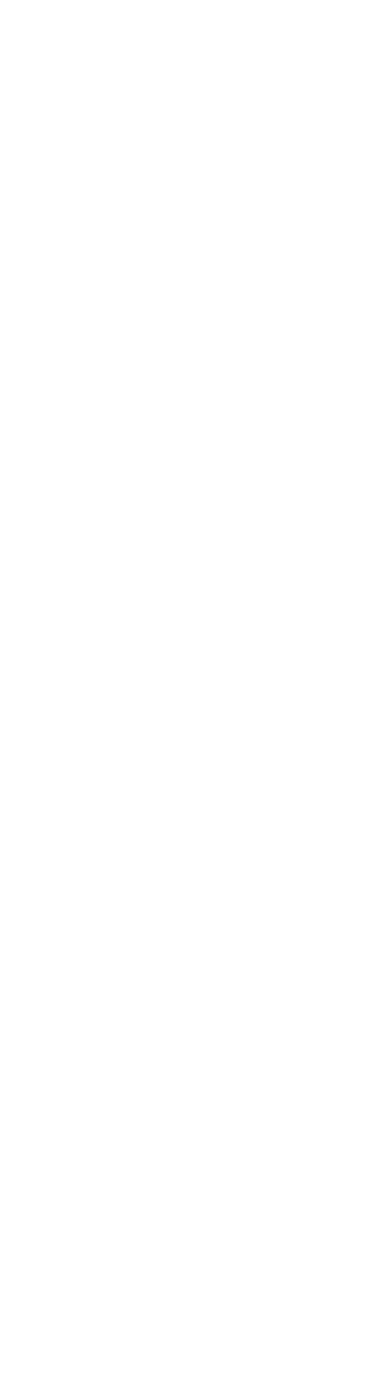
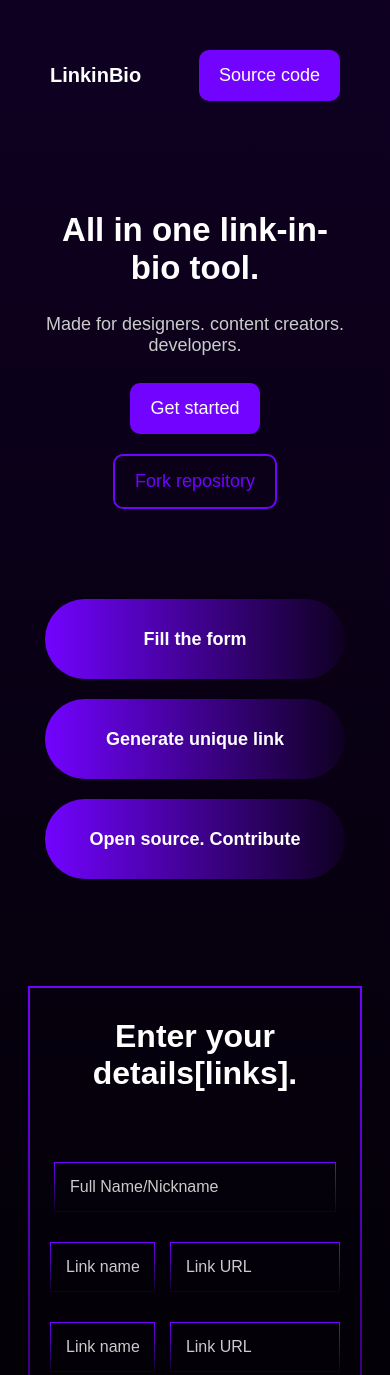
Before and after one commit to Majoralter/LinkinBio, a plain HTML site: page index.html in a window 390 px wide. Shown: the top 1375 px of the page. Before the commit the page ends 844 px from the top, so only its background shows below. Drawn offline with Linux system fonts and the light colour scheme.

Commit message:
Built Landing page

```diff
--- a/index.html
+++ b/index.html
@@ -4,9 +4,84 @@
     <meta charset="UTF-8">
     <meta http-equiv="X-UA-Compatible" content="IE=edge">
     <meta name="viewport" content="width=device-width, initial-scale=1.0">
-    <title>Document</title>
+    <link rel="stylesheet" href="style.css">
+    <link rel="shortcut icon" href="favicon/icons8-link-64.png" type="image/x-icon">
+    <title>LinkinBio</title>
 </head>
 <body>
+    <nav id="nav-bar">
+        <a href="/index.html" id="logo">
+        LinkinBio
+    </a>
 
+       <a href="https://github.com/Majoralter/LinkinBio.git"><button>Source code</button></a>
+    </nav>
+
+    <main>
+        <section id="section-1">
+            <h1>
+                All in one link-in-bio tool.
+            </h1>
+
+            <p>
+                Made for designers. content creators. developers.
+            </p>
+
+            <div id="cta">
+              <a href="#section-2">
+                <button>Get started</button>
+            </a>
+
+              <a href="https://github.com/Majoralter/LinkinBio.git">
+                <button id="second-cta">Fork repository</button>
+            </a>
+            </div>
+
+            <div id="pills">
+                <div id="first-pill">
+                    Fill the form
+                </div>
+                <div id="second-pill">
+                    Generate unique link
+                </div>
+                <div id="third-pill">
+                    Open source. Contribute
+                </div>
+            </div>
+        </section>
+
+        <section id="section-2">
+            <form action="">
+                <h2>
+                    Enter your details[links].
+                </h2>
+
+                <input type="text" placeholder="Full Name/Nickname">
+
+                <div id="link-input">
+                    <input type="text" placeholder="Link name">
+                    <input type="text" placeholder="Link URL">
+                </div>
+                <div id="link-input">
+                    <input type="text" placeholder="Link name">
+                    <input type="text" placeholder="Link URL">
+                </div>
+                <div id="link-input">
+                    <input type="text" placeholder="Link name">
+                    <input type="text" placeholder="Link URL">
+                </div>
+
+                <div id="form-cta">
+                    <button>
+                        Generate unique link
+                    </button>
+
+                    <button>
+                        Add new link
+                    </button>
+                </div>
+            </form>
+        </section>
+    </main>
 </body>
 </html>
--- a/style.css
+++ b/style.css
@@ -0,0 +1,295 @@
+*{
+    padding: 0;
+    margin: 0;
+    font-family: 'Ubuntu', sans-serif;
+}
+:root{
+    /* COLORS */
+--light-purple: #7203FF;
+--dark-purple: #0F0022;
+--white: #FFFFFF;
+--black: #000000;
+--grey: #CBCBCB;
+
+
+/* FONT SIZES */
+/* DESKTOP */
+--logo: 20px;
+--button-placeholder-footer: 18px;
+--heading: 66px;
+--body: 18px;
+--hero-pills: 24px;
+--form-heading: 32px;
+
+/* MOBILE */
+--heading-mobile: 33px;
+--hero-pills-mobile: 18px;
+--placeholder: 16px;
+
+
+/* BORDER RADII */
+--button: 10px;
+--pills: 50px;
+--form: 20px;
+--input: 15px;
+--footer: 15px;
+}
+
+body{
+background-image: linear-gradient(var(--dark-purple), var(--black));
+background-repeat: no-repeat;
+background-size: cover;
+padding: 50px 199px;
+}
+
+body,html{
+    scroll-behavior: smooth;
+}
+
+::-webkit-scrollbar {
+    width: 15px;
+  }
+
+  ::-webkit-scrollbar-track {
+    background: var(--black);
+  }
+
+  ::-webkit-scrollbar-thumb {
+    background: var(--dark-purple);
+    border-radius: 15px;
+  }
+
+#nav-bar{
+    display: flex;
+    flex-direction: row;
+    justify-content: space-between;
+    align-items: center;
+}
+
+#logo{
+    color: var(--white);
+    font-size: var(--logo);
+    font-weight: bold;
+    cursor: pointer;
+    text-decoration: none;
+}
+
+a>button,button{
+    text-decoration: none;
+    color: var(--white);
+    font-size: var(--button-placeholder-footer);
+    padding: 15px 20px;
+    background-color: var(--light-purple);
+    border-radius: var(--button);
+    cursor: pointer;
+    border: none;
+}
+
+main{
+    display: flex;
+    flex-direction: column;
+    align-items: center;
+    justify-content: center;
+    margin-top: 100px;
+}
+
+#section-1{
+    display: flex;
+    flex-direction: column;
+    align-items: center;
+    justify-content: space-between;
+    width: fit-content;
+    height: fit-content;
+    padding: 10px;
+}
+
+#section-1 h1{
+    color: var(--white);
+    font-size: var(--heading);
+}
+
+#section-1 p{
+    color: var(--grey);
+    font-size: var(--body);
+    margin-top: 27px;
+    font-weight: lighter;
+}
+
+#cta{
+    margin-top: 27px;
+    display: flex;
+    flex-direction: row;
+    gap: 20px;
+}
+
+#second-cta{
+    color: var(--light-purple);
+    background: none;
+    border: solid 2px var(--light-purple);
+}
+
+#pills{
+    display: flex;
+    flex-direction: column;
+    justify-content: space-between;
+    height: fit-content;
+    margin-top: 90px;
+    gap: 20px;
+}
+
+#first-pill,#second-pill,#third-pill{
+    height: 80px;
+    width: 450px;
+    border-radius: var(--pills);
+    background-image: linear-gradient(to right, var(--light-purple), var(--dark-purple));
+    background-repeat: no-repeat;
+    background-size: cover;
+    display: flex;
+    align-items: center;
+    justify-content: center;
+    color: var(--white);
+    font-size: var(--hero-pills);
+    font-weight: bold;
+}
+
+form{
+    margin-top: 97px;
+    padding: 30px 50px;
+    height: fit-content;
+    width: 40vw;
+    border: solid 2px;
+    border-image: linear-gradient(var(--light-purple), var(--dark-purple)) 1;
+    border-radius: var(--form);
+    background: none;
+    display: flex;
+    flex-direction: column;
+    align-items: center;
+    justify-content: space-between;
+    gap: 30px;
+}
+
+form h2{
+    color: var(--white);
+    font-size: var(--form-heading);
+    font-weight: bold;
+    margin-bottom: 40px;
+}
+
+::placeholder{
+    color: var(--grey);
+    font-size: var(--button-placeholder-footer);
+}
+
+form input{
+    background: none;
+    border-radius: var(--input);
+    border: solid 1px;
+    border-image: linear-gradient(var(--light-purple), var(--dark-purple)) 1;
+    width: calc(100% - 100px);
+    padding: 15px;
+    color: var(--grey);
+    font-size: var(--button-placeholder-footer);
+}
+
+#link-input{
+    display: flex;
+    flex-direction: row;
+    gap: 20px;
+}
+
+#link-input input:nth-of-type(1){
+    width: calc(50% - 100px);
+}
+
+#form-cta{
+    display: flex;
+    flex-direction: row;
+    gap: 20px;
+    margin-top: 30px;
+}
+
+
+
+
+
+/* RESPONSIVE */
+
+@media (max-width: 820px){
+    body{
+        padding: 50px;
+    }
+
+    #section-1{
+        text-align: center;
+    }
+
+    #section-1 h1{
+        color: var(--white);
+        font-size: var(--heading-mobile);
+    }
+
+    #cta{
+        margin-top: 27px;
+        display: flex;
+        flex-direction: column;
+        gap: 20px;
+    }
+
+
+#first-pill,#second-pill,#third-pill{
+    height: 80px;
+    width: 300px;
+    color: var(--white);
+    font-size: var(--hero-pills-mobile);
+    font-weight: bold;
+}
+
+form{
+    align-items: center;
+    justify-content: center;
+    margin-top: 97px;
+    padding: 30px 20px;
+    height: fit-content;
+    width: calc(100vw - 100px);
+    gap: 30px;
+    text-align: center;
+}
+
+::placeholder{
+    font-size: var(--placeholder);
+}
+
+form input{
+    background: none;
+    border-radius: var(--input);
+    border: solid 1px;
+    border-image: linear-gradient(var(--light-purple), var(--dark-purple)) 1;
+    width: calc(100% - 40px);
+    padding: 15px;
+    color: var(--grey);
+    font-size: var(--placeholder);
+}
+
+#link-input{
+    display: flex;
+    flex-direction: row;
+    gap: 15px;
+}
+
+#link-input input:nth-of-type(1){
+    width: calc(80% - 100px);
+}
+
+#form-cta{
+    display: flex;
+    flex-direction: column;
+    gap: 15px;
+    margin-top: 30px;
+}
+}
+
+@media (max-width: 1180px){
+    #section-1{
+        text-align: center;
+    }
+}
```
Also changed, not shown: Favicon/icons8-link-64.png (added).
